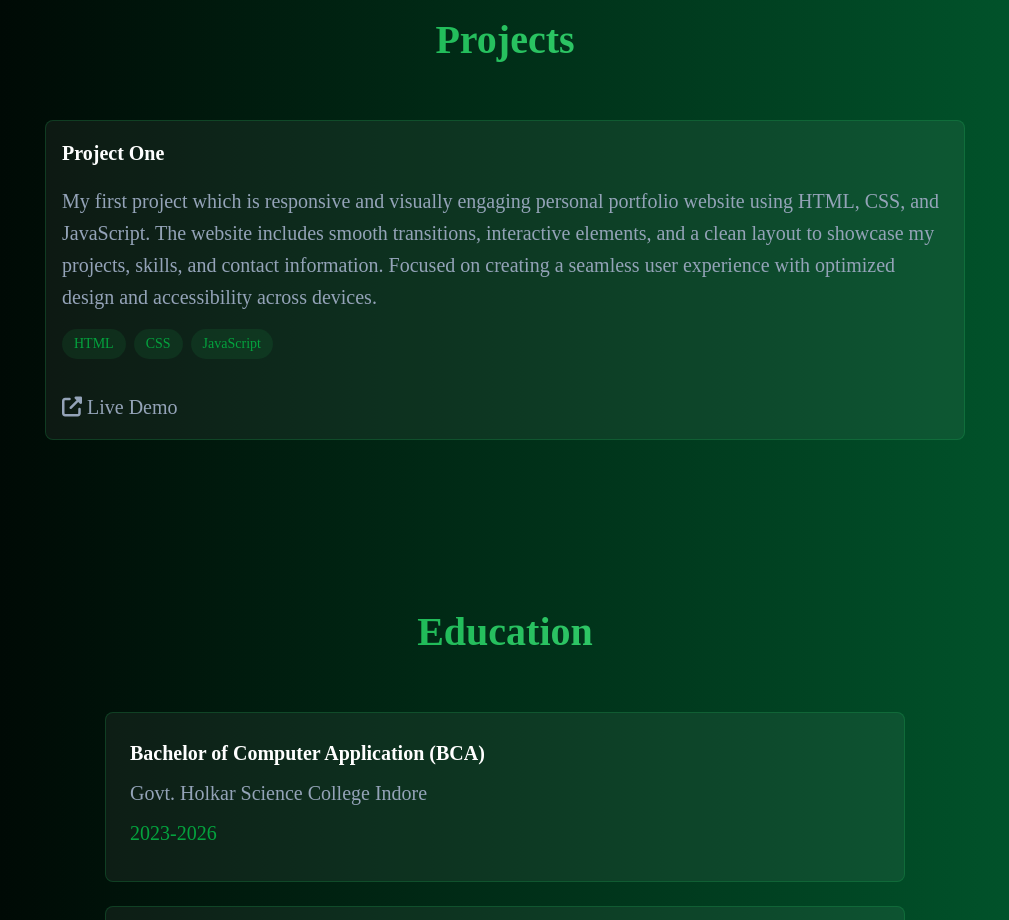
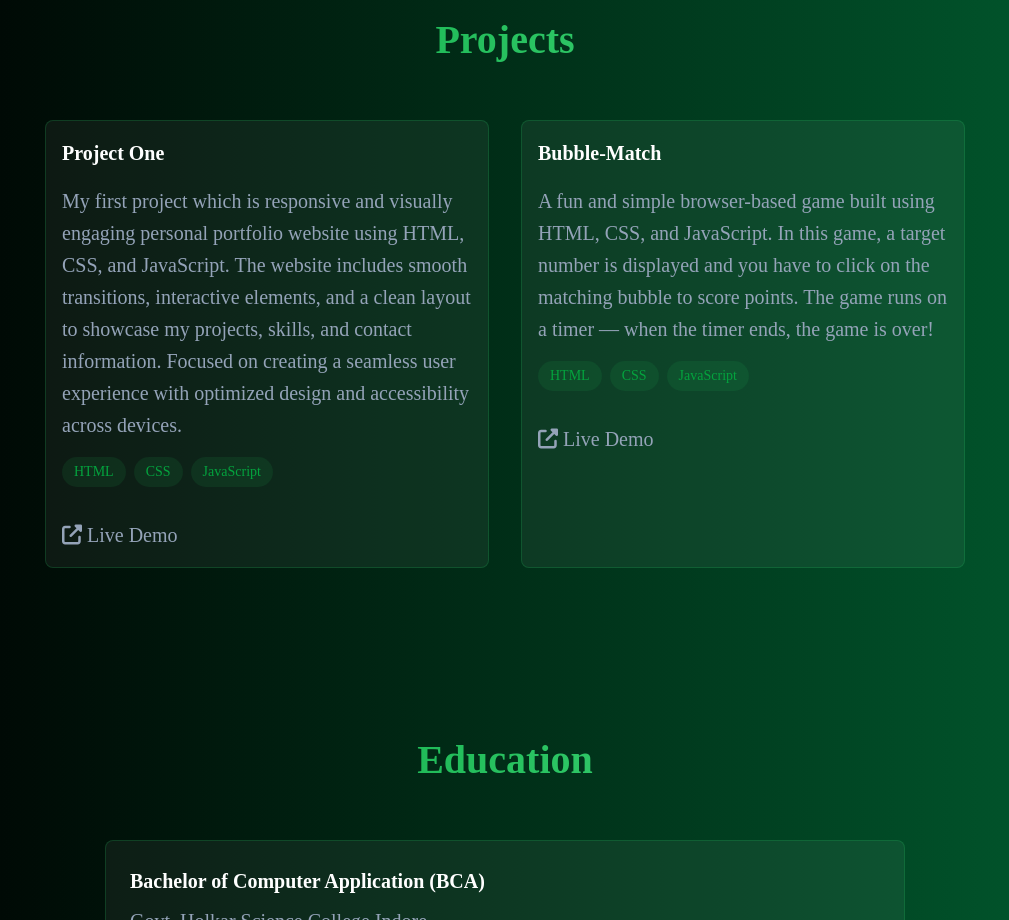
Before and after one commit to Helloriya07/myportfolio, a plain HTML site: page index.html in a window 1280 px wide. Shown: the part 1700-2620 px from the top of the page, without its empty margins (135-1144 px from the left). Drawn offline with Linux system fonts and the light colour scheme.

Commit message:
Update index.html

```diff
--- a/index.html
+++ b/index.html
@@ -99,20 +99,18 @@
                      <a href=" https://helloriya07.github.io/myportfolio/" target="_blank"><i class="fas fa-external-link-alt"></i> Live Demo</a>
                 </div>
                 </div>
-                 <!-- <div class="project-card fade-in">
+                <div class="project-card fade-in">
 
-                    <h3>Project Two</h3>
-                    <p>Description of your second project. Highlight the main features and your role.</p>
+                    <h3>Bubble-Match</h3>
+                    <p>A fun and simple browser-based game built using HTML, CSS, and JavaScript. In this game, a target number is displayed and you have to click on the matching bubble to score points. The game runs on a timer — when the timer ends, the game is over!</p>
                     <div class="project-tags">
                         <span>HTML</span>
                         <span>CSS</span>
                         <span>JavaScript</span>
                     </div>
                     <div class="project-links">
-                        <a href="https://github.com/yourusername/project2" target="_blank"><i class="fab fa-github"></i>
-                            Code</a>
-                     <a href="https://project2.com" target="_blank"><i class="fas fa-external-link-alt"></i> Live Demo</a>
-            </div> -->
+                      <a href="https://helloriya07.github.io/bubble-match/" target="_blank"><i class="fas fa-external-link-alt"></i> Live Demo</a>
+            </div>
         </div>
         </div>
         </div>
```
